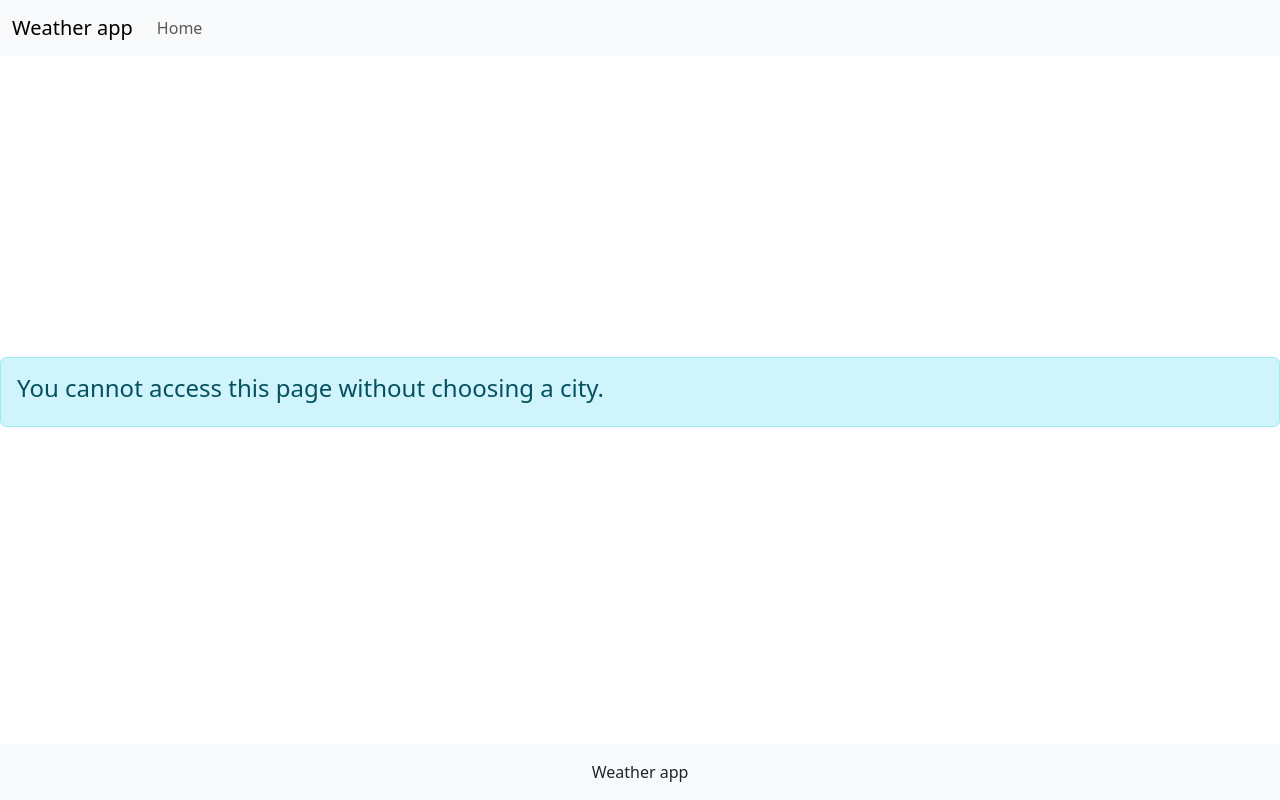
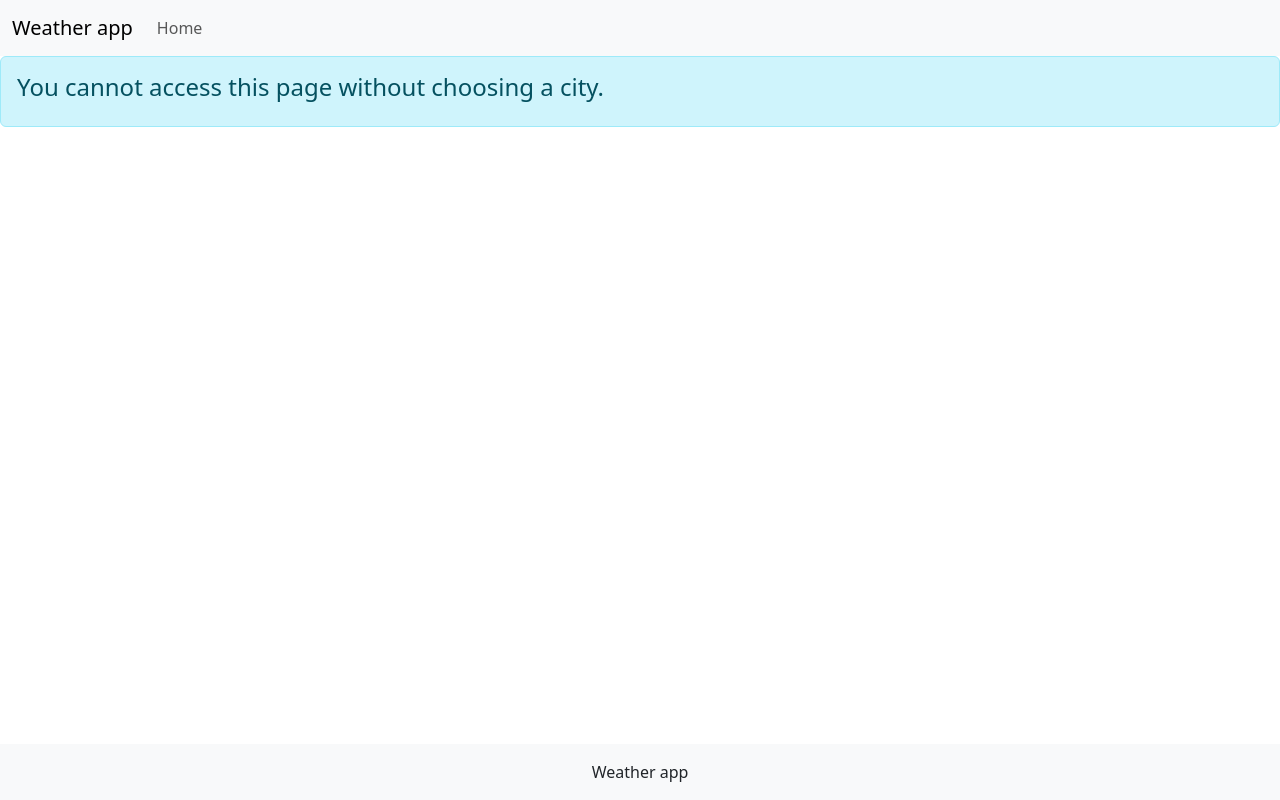
Before and after one commit to tave8/epicode-exercises-FE-U3-W2-D5, a React (Vite) app: page /city-details in a window 1280 px wide. Built offline with nearby package versions, Linux system fonts and the light colour scheme.

Commit message:
main html conditional center

```diff
--- a/src/App.jsx
+++ b/src/App.jsx
@@ -16,18 +16,22 @@ import CityDetails from "./components/city-details/CityDetails"
 // REACT COMPONENT
 function App() {
   const [selectedCity, setSelectedCity] = useState(null)
+  // used by children components to manipulate main: main
+  // should center its children components or not
+  const [centerInPage, setCenterInPage] = useState(false)
 
   return (
     <BrowserRouter>
       <header>
         <MyNav />
       </header>
-      <main className="d-flex flex-column justify-content-center">
+      {/* the main can center the elements or not (default) */}
+      <main className={centerInPage ? "d-flex flex-column justify-content-center" : ""}>
         <Routes>
           {/* home changes selected city */}
-          <Route path="/" element={<Home setSelectedCity={setSelectedCityHelper({ setSelectedCity })} />} />
+          <Route path="/" element={<Home setSelectedCity={setSelectedCityHelper({ setSelectedCity })} setCenterInPage={setCenterInPage} />} />
           {/* city details displays selected city */}
-          <Route path="/city-details" element={<CityDetails city={selectedCity} />} />
+          <Route path="/city-details" element={<CityDetails city={selectedCity} setCenterInPage={setCenterInPage} />} />
           <Route path="*" element={<NotFound />} />
         </Routes>
       </main>
--- a/src/components/city-details/CityDetails.jsx
+++ b/src/components/city-details/CityDetails.jsx
@@ -15,6 +15,11 @@ const CityDetails = (props) => {
   const [forecast, setForecast] = useState()
   const [isLoading, setIsLoading] = useState(true)
   const [isError, setIsError] = useState(false)
+
+  useEffect(() => {
+    // the main centers this component or not
+    props.setCenterInPage(false)
+  })
 
   // when the city is changed, run hook
   useEffect(() => {
@@ -37,14 +42,14 @@ const CityDetails = (props) => {
               <h2 className="text-center">Weather in {props.city}</h2>
             </Col>
           </Row>
-          <Row className="justify-content-center gap-2">
-            <Col xs={12} md={4} lg={3} className="text-center border">
+          <Row className="justify-content-center g-3">
+            <Col xs={12} md={6} lg={4} className="text-center border">
               A
             </Col>
-            <Col xs={12} md={4} lg={3} className="text-center border">
+            <Col xs={12} md={6} lg={4} className="text-center border">
               B
             </Col>
-            <Col xs={12} md={4} lg={3} className="text-center border">
+            <Col xs={12} md={6} lg={4} className="text-center border">
               C
             </Col>
           </Row>
--- a/src/components/home/Home.jsx
+++ b/src/components/home/Home.jsx
@@ -12,6 +12,11 @@ const Home = (props) => {
     search: "",
   })
   const navigate = useNavigate()
+
+  useEffect(() => {
+    // the main centers this component or not
+    props.setCenterInPage(true)
+  })
 
   return (
     <Container fluid style={{ marginTop: "-5rem" }}>
```
